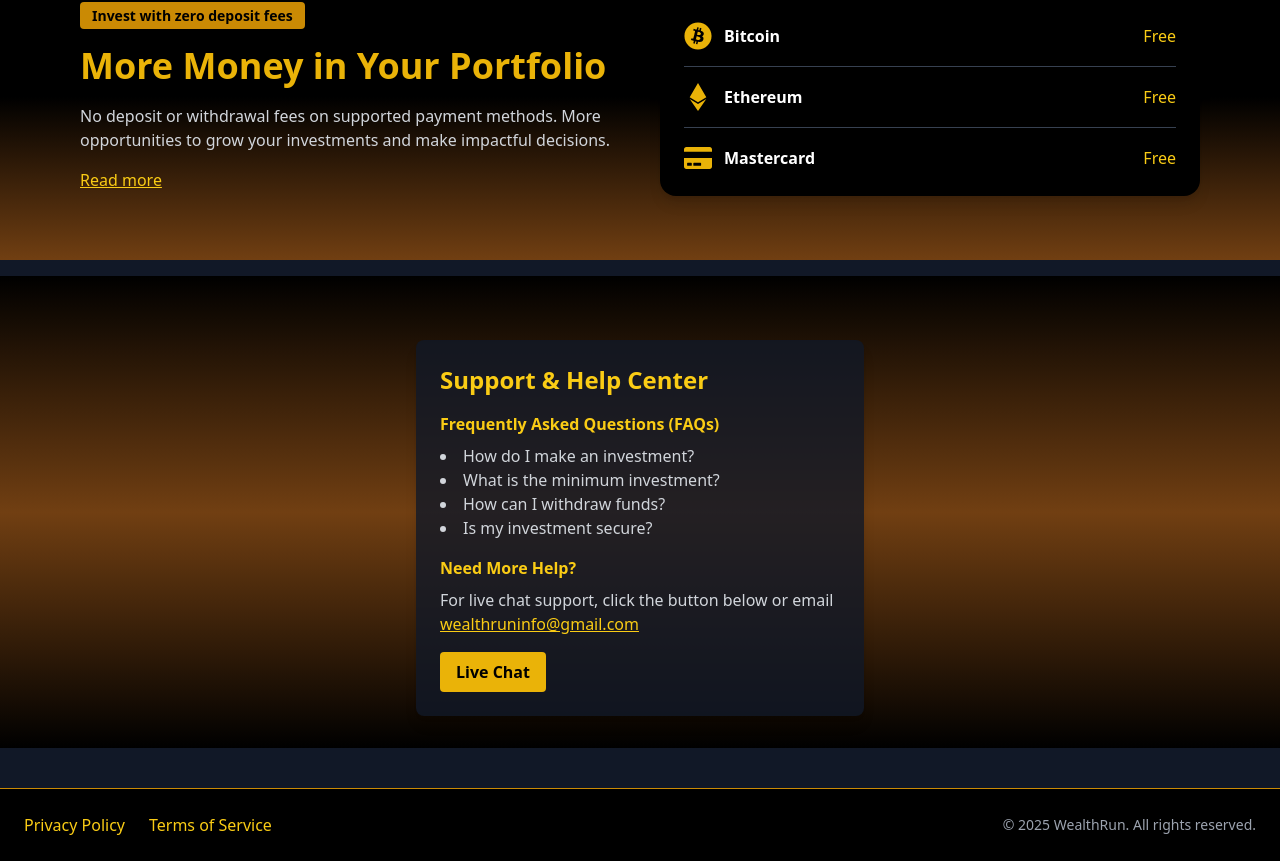
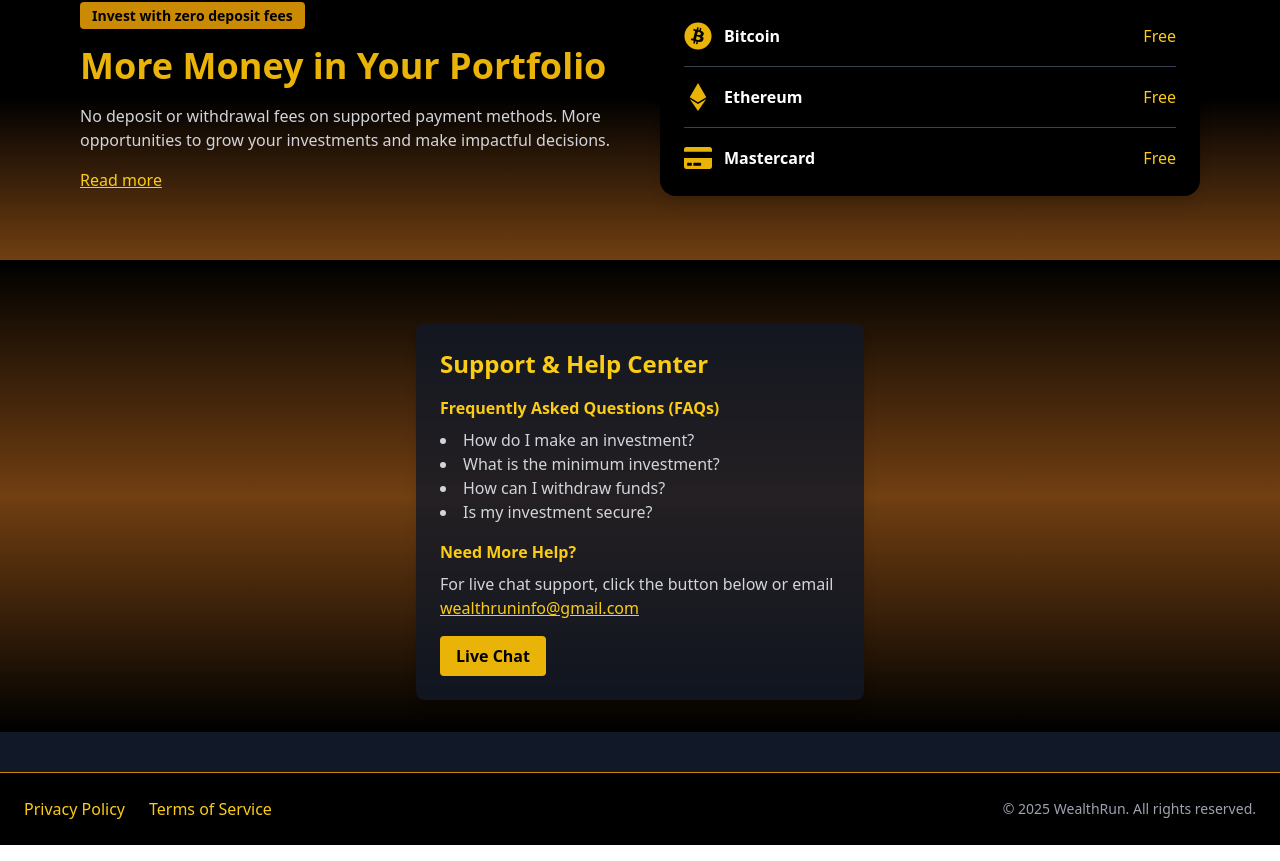
Before and after one commit to DevTunechi/wealthrun, a React (Vite) app in the folder wealthrun-client/: page / in a window 1280 px wide. Shown: the part 571-1432 px from the top of the page. Built offline with nearby package versions, Linux system fonts and the light colour scheme; no server answers.

Commit message:
support center live chat mailto

```diff
--- a/wealthrun-client/src/pages/Home.jsx
+++ b/wealthrun-client/src/pages/Home.jsx
@@ -61,7 +61,7 @@ const Home = () => {
       <PaymentInfoSection />
 
       {/* Support Center */}
-      <div className="bg-gradient-to-b from-black via-yellow-900 to-black text-white p-8 mt-4">
+      <div className="bg-gradient-to-b from-black via-yellow-900 to-black text-white p-8 mt-0">
         <SupportCenter />
       </div>
     </>
```
